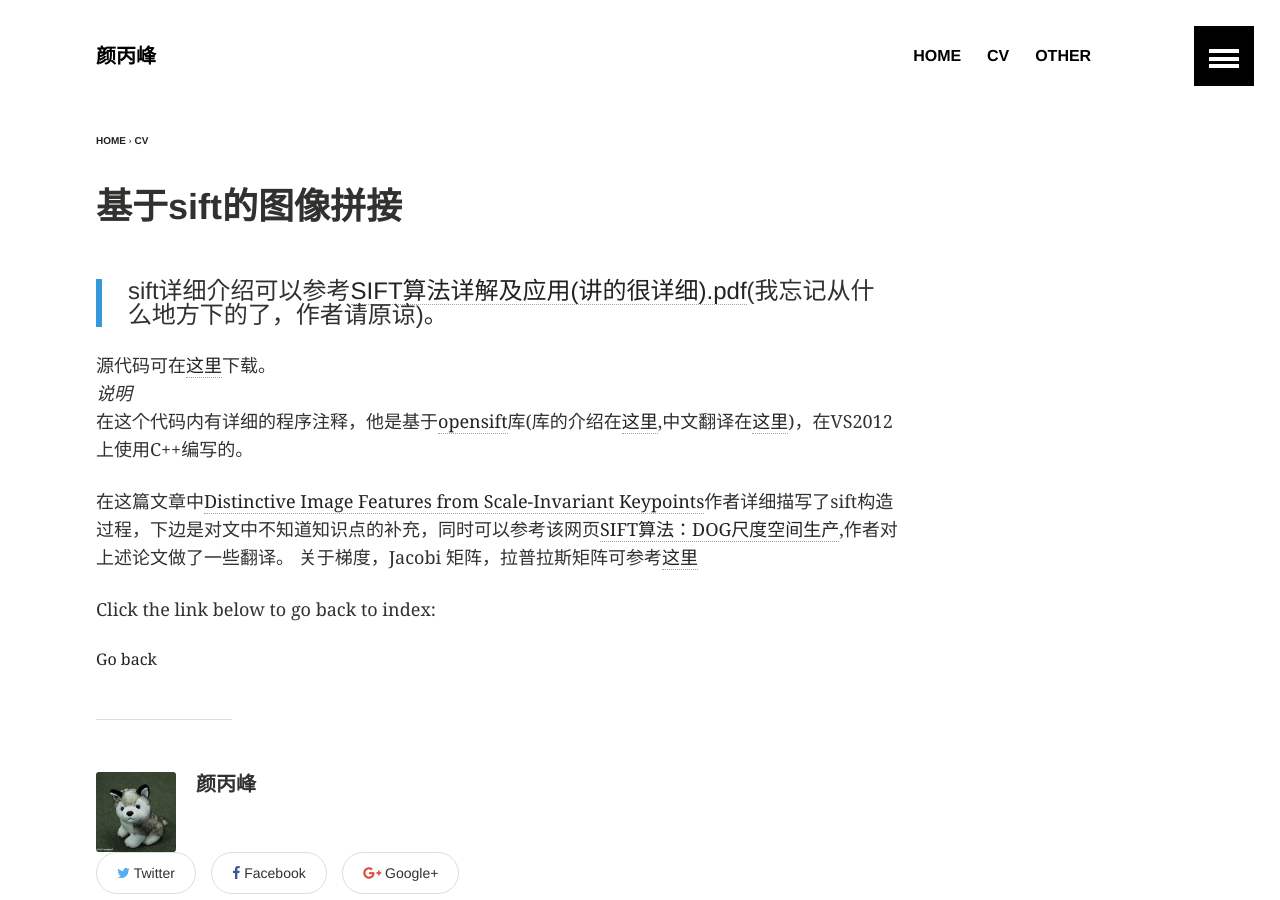
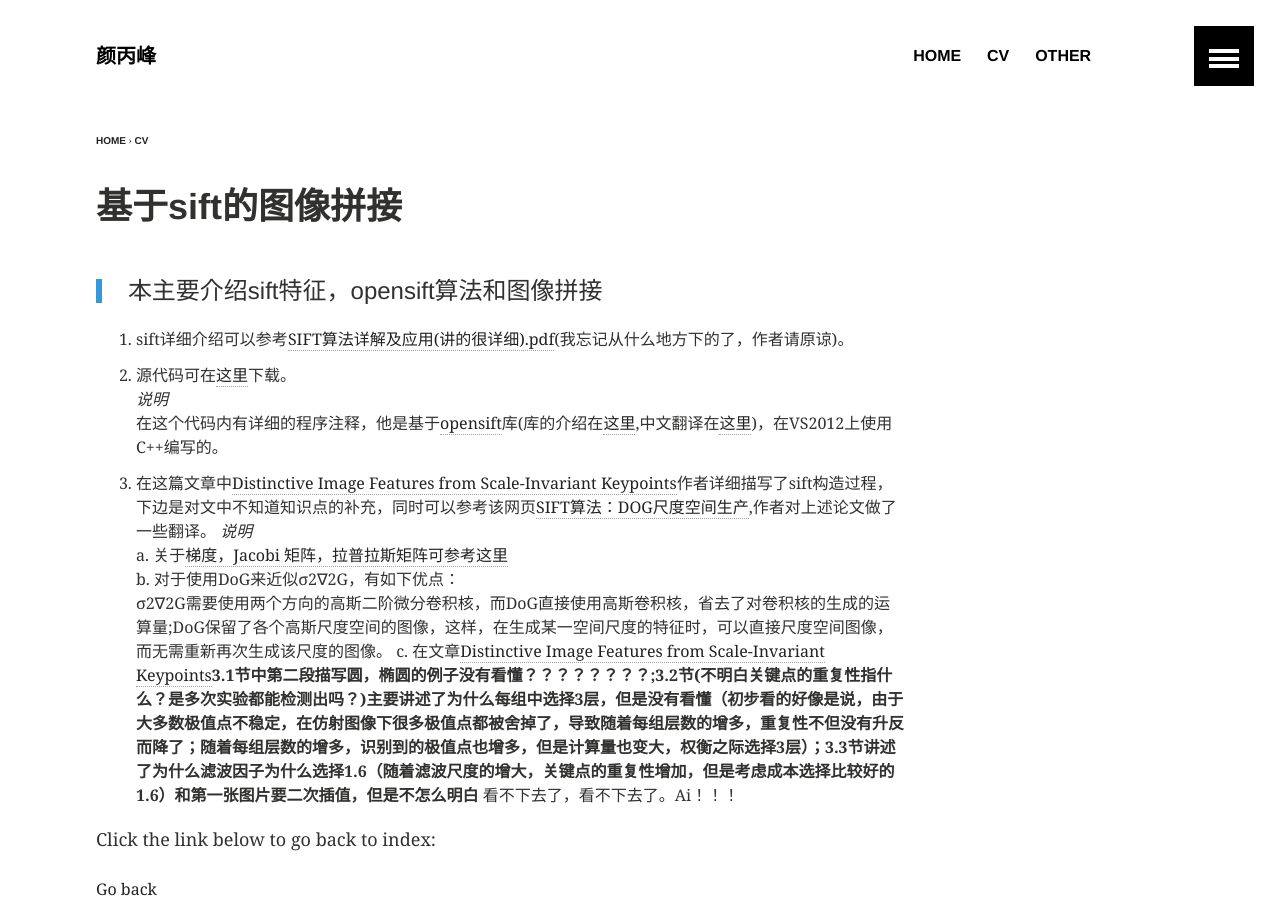
Before and after one commit to BingfengYan/BingfengYan.github.io, a Jekyll site: the page built from _posts/CV/2016-03-09-sift.md, in a window 1280 px wide and 900 px high. Built offline with Jekyll 4.4.1, drawn with Linux system fonts in a browser that asks for light colours; comment, search, counter and statistics services are not loaded.

Commit message:
上传后网页打开失败，以后要注意jekyll serve的使用；重新修改上传

```diff
--- a/_posts/CV/2016-03-09-sift.md
+++ b/_posts/CV/2016-03-09-sift.md
@@ -2,13 +2,21 @@
 layout: article
 title:  "基于sift的图像拼接"
 categories: CV
+comments: true
+image:
+    teaser: /CV/11.png
 ---
 
-> sift详细介绍可以参考[SIFT算法详解及应用(讲的很详细).pdf](/download/CV/SIFT.pdf)(我忘记从什么地方下的了，作者请原谅)。
+> 本主要介绍sift特征，opensift算法和图像拼接
 
-源代码可在[这里](https://github.com/fengxiuyaun/stitch.git)下载。
+1. sift详细介绍可以参考[SIFT算法详解及应用(讲的很详细).pdf](/download/CV/SIFT.pdf)(我忘记从什么地方下的了，作者请原谅)。
+2. 源代码可在[这里](https://github.com/fengxiuyaun/stitch.git)下载。
 *说明*
 在这个代码内有详细的程序注释，他是基于[opensift](https://robwhess.github.io/opensift/)库(库的介绍在[这里](/download/CV/siftlib-acmmm10.pdf),中文翻译在[这里](/download/CV/siftlib-acmmm10E2C.docx))，在VS2012上使用C++编写的。
-
-在这篇文章中[Distinctive Image Features from Scale-Invariant Keypoints](/download/CV/ijcv04.pdf)作者详细描写了sift构造过程，下边是对文中不知道知识点的补充，同时可以参考该网页[SIFT算法：DOG尺度空间生产](http://www.cnblogs.com/JiePro/p/sift_1.html),作者对上述论文做了一些翻译。
-关于梯度，Jacobi 矩阵，拉普拉斯矩阵可参考[这里]({{site.url}}/_posts/CV/2016/03/09/derivative)
+3. 在这篇文章中[Distinctive Image Features from Scale-Invariant Keypoints](/download/CV/ijcv04.pdf)作者详细描写了sift构造过程，下边是对文中不知道知识点的补充，同时可以参考该网页[SIFT算法：DOG尺度空间生产](http://www.cnblogs.com/JiePro/p/sift_1.html),作者对上述论文做了一些翻译。
+*说明*
+a. 关于[梯度，Jacobi 矩阵，拉普拉斯矩阵可参考这里]({{site.url}}/_posts/CV/2016/03/09/derivative)
+b.  对于使用DoG来近似σ2∇2G，有如下优点：
+σ2∇2G需要使用两个方向的高斯二阶微分卷积核，而DoG直接使用高斯卷积核，省去了对卷积核的生成的运算量;DoG保留了各个高斯尺度空间的图像，这样，在生成某一空间尺度的特征时，可以直接尺度空间图像，而无需重新再次生成该尺度的图像。
+c. 在文章[Distinctive Image Features from Scale-Invariant Keypoints](/download/CV/ijcv04.pdf)**3.1节中第二段描写圆，椭圆的例子没有看懂？？？？？？？？;3.2节(不明白关键点的重复性指什么？是多次实验都能检测出吗？)主要讲述了为什么每组中选择3层，但是没有看懂（初步看的好像是说，由于大多数极值点不稳定，在仿射图像下很多极值点都被舍掉了，导致随着每组层数的增多，重复性不但没有升反而降了；随着每组层数的增多，识别到的极值点也增多，但是计算量也变大，权衡之际选择3层）；3.3节讲述了为什么滤波因子为什么选择1.6（随着滤波尺度的增大，关键点的重复性增加，但是考虑成本选择比较好的1.6）和第一张图片要二次插值，但是不怎么明白**
+看不下去了，看不下去了。Ai！！！
```
Also changed, not shown: _posts/CV/2016-03-09-derivative.md (+3 -2 lines), images/CV/11.png (added), images/CV/微信截图_20160309193903.png, 1 other file.
